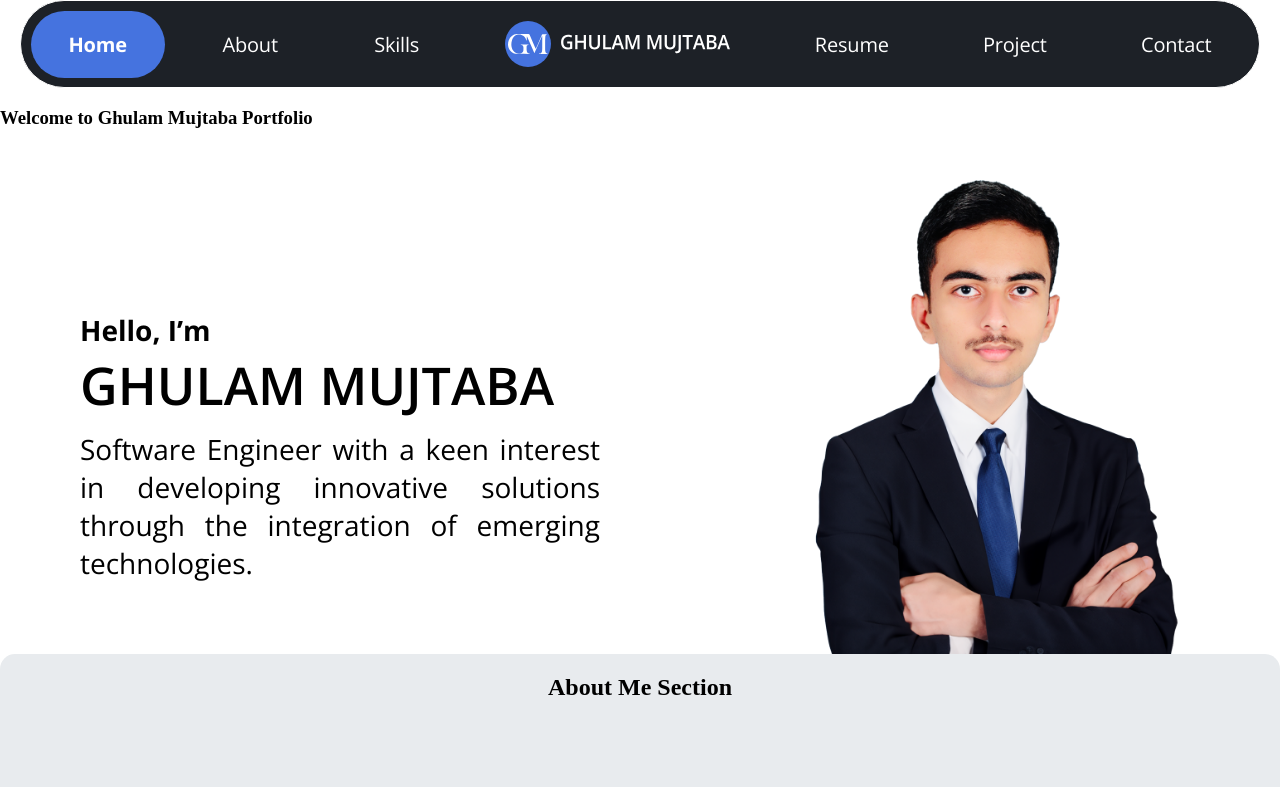
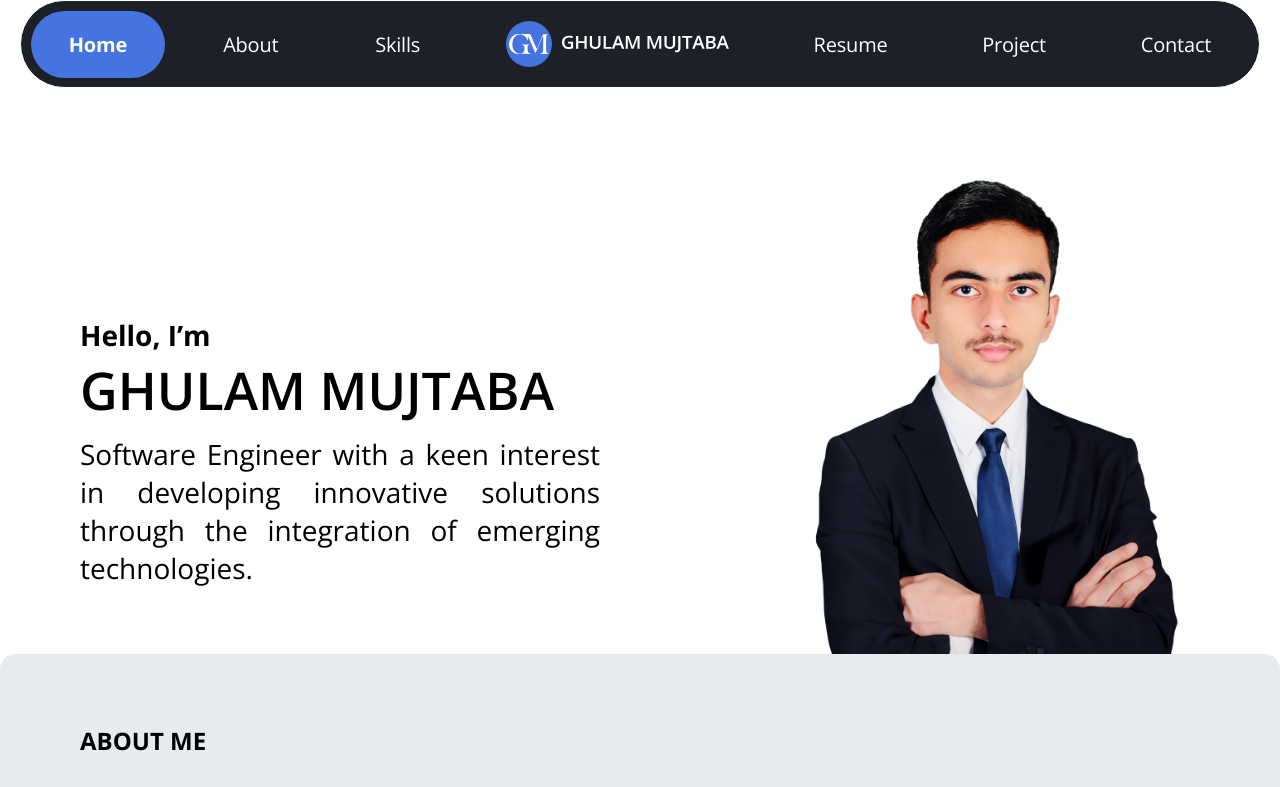
Before and after one commit to ghulam-mujtaba5/MyPortfolio, a Next.js app: page /portfolio in a window 1280 px wide. Shown: the top 787 px of the page. Built offline with nearby package versions, Linux system fonts and the light colour scheme.

Commit message:
Refactor: Remove visually hidden class for accessibility improvements across multiple components

```diff
--- a/components/AboutMe/AboutMeSectionCommon.module.css
+++ b/components/AboutMe/AboutMeSectionCommon.module.css
@@ -27,18 +27,6 @@
     font-weight: lighter;
     line-height: 1.5;
     text-align: justify;
-}
-
-.visually-hidden {
-  position: absolute;
-  width: 1px;
-  height: 1px;
-  padding: 0;
-  margin: -1px;
-  overflow: hidden;
-  clip: rect(0, 0, 0, 0);
-  white-space: nowrap;
-  border: 0;
 }
 
 @media (max-width: 980px) {
--- a/components/AboutMe/AboutMeSectionLight.js
+++ b/components/AboutMe/AboutMeSectionLight.js
@@ -95,25 +95,21 @@ const AboutMeSection = () => {
       initial={{ opacity: 0, y: 50 }}
       animate={controls}
       ref={ref}
-      aria-labelledby="about-me-title"
     >
-      <h2 className="visually-hidden" id="about-me-title">About Me Section</h2>
       <div className={sectionClass}>
-        <motion.h3
+        <motion.h2
           className={titleClass}
           initial={{ opacity: 0, y: -30 }}
           animate={controls}
           transition={{ duration: 0.5, delay: 0.2, ease: 'easeOut' }}
-          tabIndex={0}
         >
           ABOUT ME
-        </motion.h3>
+        </motion.h2>
         <motion.p
           className={descriptionClass}
           initial={{ opacity: 0, y: 20 }}
           animate={controls}
           transition={{ duration: 0.5, delay: 0.4, ease: 'easeOut' }}
-          tabIndex={0}
         >
           I am a Software Engineer with expertise in developing software solutions that integrate emerging technologies such as Data Science, Machine Learning, and AI Development. Dedicated to achieving excellence from ideation and design to development and seamless integration.
         </motion.p>
--- a/components/NavBar_Desktop/nav-bar.js
+++ b/components/NavBar_Desktop/nav-bar.js
@@ -260,8 +260,6 @@ const NavBar = () => {
       <button
         className={styles.home}
         onClick={() => handleScrollToSection("home-section")}
-        aria-label="Go to Home section"
-        tabIndex={0}
       >
         <b className={styles.homeText}>Home</b>
       </button>
@@ -270,10 +268,6 @@ const NavBar = () => {
       <div
         className={styles.about}
         onClick={() => handleScrollToSection("about-section")}
-        role="button"
-        tabIndex={0}
-        aria-label="Go to About section"
-        onKeyPress={e => (e.key === 'Enter' || e.key === ' ') && handleScrollToSection("about-section")}
       >
         <div className={styles.aboutText}>About</div>
       </div>
@@ -282,33 +276,25 @@ const NavBar = () => {
       <div
         className={styles.skills}
         onClick={() => handleScrollToSection("languages-section")}
-        role="button"
-        tabIndex={0}
-        aria-label="Go to Skills section"
-        onKeyPress={e => (e.key === 'Enter' || e.key === ' ') && handleScrollToSection("languages-section")}
       >
         <div className={styles.skillsText}>Skills</div>
       </div>
 
       {/* Logo and Name Animation */}
-      <Link href="http://softbuilt.ghulammujtaba.com" passHref legacyBehavior>
+      <Link href="http://softbuilt.ghulammujtaba.com" passHref>
         <div
           className={styles.logoAnimation}
           onMouseEnter={() => handleMouseHover(true)}
           onMouseLeave={() => handleMouseHover(false)}
-          role="button"
-          tabIndex={0}
-          aria-label="Go to SoftBuilt Home"
-          onKeyPress={e => (e.key === 'Enter' || e.key === ' ') && window.open('http://softbuilt.ghulammujtaba.com', '_blank')}
         >
-          <button className={`${styles.logo} ${hover ? styles.logoHover : ""}`} tabIndex={-1} aria-hidden="true">
+          <button className={`${styles.logo} ${hover ? styles.logoHover : ""}`}>
             <img
               className={styles.logoIcon}
               alt="Logo"
-              src={hover ? "sb.svg" : "gmVectorDark.svg"}
+              src={hover ? "sb.svg" : "gmVectorDark.svg"} // Different SVG based on hover state
               style={{
-                width: hover ? "30px" : "40px",
-                height: hover ? "30px" : "40px",
+                width: hover ? "30px" : "40px", // Adjust width based on hover state
+                height: hover ? "30px" : "40px", // Adjust height based on hover state
               }}
             />
           </button>
@@ -319,7 +305,7 @@ const NavBar = () => {
                 loading="lazy"
                 alt="Ghulam Mujtaba"
                 src="/ghulam-mujtaba.svg"
-                style={{ maxWidth: "100%", height: "auto" }}
+                style={{ maxWidth: "100%", height: "auto" }} // Make the image responsive
               />
             )}
             {hover && (
@@ -327,8 +313,8 @@ const NavBar = () => {
                 className={styles.alternativeNameIcon}
                 loading="lazy"
                 alt="SoftBuilt"
-                src="/sbname.svg"
-                style={{ maxWidth: "100%", height: "auto" }}
+                src="/sbname.svg" // Alternative SVG on hover
+                style={{ maxWidth: "100%", height: "auto" }} // Make the image responsive
               />
             )}
           </div>
@@ -336,14 +322,7 @@ const NavBar = () => {
       </Link>
 
       {/* Resume section */}
-      <div
-        className={styles.resume}
-        onClick={() => handleNavigation("/resume")}
-        role="button"
-        tabIndex={0}
-        aria-label="Go to Resume page"
-        onKeyPress={e => (e.key === 'Enter' || e.key === ' ') && handleNavigation("/resume")}
-      >
+      <div className={styles.resume} onClick={() => handleNavigation("/resume")}>
         <div className={styles.resumeText}>Resume</div>
       </div>
 
@@ -351,10 +330,6 @@ const NavBar = () => {
       <div
         className={styles.project}
         onClick={() => handleScrollToSection("project-section")}
-        role="button"
-        tabIndex={0}
-        aria-label="Go to Project section"
-        onKeyPress={e => (e.key === 'Enter' || e.key === ' ') && handleScrollToSection("project-section")}
       >
         <div className={styles.projectText}>Project</div>
       </div>
@@ -363,10 +338,6 @@ const NavBar = () => {
       <div
         className={styles.contact}
         onClick={() => handleScrollToSection("contact-section")}
-        role="button"
-        tabIndex={0}
-        aria-label="Go to Contact section"
-        onKeyPress={e => (e.key === 'Enter' || e.key === ' ') && handleScrollToSection("contact-section")}
       >
         <div className={styles.contactText}>Contact</div>
       </div>
--- a/components/Projects/Project1.js
+++ b/components/Projects/Project1.js
@@ -1,3 +1,4 @@
+
 import React, { useEffect, useRef, useState } from 'react';
 import { useTheme } from '../../context/ThemeContext';
 import styles from './projectLight.module.css';
@@ -126,8 +127,7 @@ const Frame = () => {
 
   return (
     <div style={{ margin: '0 6%' }}>
-      <h2 className="visually-hidden" id="projects-section-title">Projects Section</h2>
-      <h3 className={frameStyles.frameTitle} tabIndex={0} aria-labelledby="projects-section-title">Projects</h3>
+      <h2 className={frameStyles.frameTitle}>Projects</h2>
       <div className={frameStyles.projectCard1Parent} role="list">
         {projects.map((project, index) => (
           <ProjectCard key={index} project={project} frameStyles={frameStyles} theme={theme} />
--- a/components/Projects/ProjectCommon.module.css
+++ b/components/Projects/ProjectCommon.module.css
@@ -1,3 +1,4 @@
+
 /* ProjectCard1Parent container */
 .projectCard1Parent {
   width: 100%;
@@ -156,19 +157,6 @@
 
 }
 
-/* Visually hidden class for accessibility improvements */
-.visually-hidden {
-  position: absolute;
-  width: 1px;
-  height: 1px;
-  padding: 0;
-  margin: -1px;
-  overflow: hidden;
-  clip: rect(0, 0, 0, 0);
-  white-space: nowrap;
-  border: 0;
-}
-
 /* Media query for small screens */
 @media (max-width: 576px) {
   .projectCard1Parent {
--- a/components/Resume/common.module.css
+++ b/components/Resume/common.module.css
@@ -132,15 +132,3 @@
 
 
 }
-
-.visually-hidden {
-  position: absolute;
-  width: 1px;
-  height: 1px;
-  padding: 0;
-  margin: -1px;
-  overflow: hidden;
-  clip: rect(0, 0, 0, 0);
-  white-space: nowrap;
-  border: 0;
-}
--- a/components/welcome/welcome.js
+++ b/components/welcome/welcome.js
@@ -1,3 +1,4 @@
+
 import React, { useEffect, useState, useRef } from 'react';
 import { useTheme } from '../../context/ThemeContext';
 import { motion, useAnimation } from 'framer-motion';
@@ -77,18 +78,16 @@ const Introduction = () => {
       className={`${commonStyles.container} ${theme === 'dark' ? darkStyles.container : lightStyles.container}`}
       aria-label="Introduction"
     >
-      <h1 className="visually-hidden">Welcome to Ghulam Mujtaba Portfolio</h1>
       <div
         ref={ref}
         className={`${commonStyles.textContainer} ${theme === 'dark' ? darkStyles.textContainer : lightStyles.textContainer}`}
       >
-        <motion.h2
+        <motion.h1
           className={`${commonStyles.text} ${theme === 'dark' ? darkStyles.text : lightStyles.text}`}
           initial={{ opacity: 0, y: 40 }}
           animate={{ opacity: 1, y: 0 }}
           transition={{ duration: 1, ease: 'easeOut' }}
-          whileHover={{ scale: 1.05, color: '#4573df', transition: { duration: 0.3 } }}
-          tabIndex={0}
+          whileHover={{ scale: 1.05, color: '#4573df', transition: { duration: 0.3 } }} // Adjust hover effect
         >
           {helloText}
           <br />
@@ -97,17 +96,16 @@ const Introduction = () => {
             initial={{ opacity: 0, scale: 0.9 }}
             animate={{ opacity: 1, scale: 1 }}
             transition={{ duration: 2, ease: 'easeOut', delay: (helloText.length * 40) / 1000 + 0.5 }}
-            whileHover={{ scale: 1.1, color: '#4573df', transition: { duration: 0.3 } }}
+            whileHover={{ scale: 1.1, color: '#4573df', transition: { duration: 0.3 } }} // Adjust hover effect
           >
             {nameText}
           </motion.span>
-        </motion.h2>
+        </motion.h1>
         <motion.p
           className={`${commonStyles.paragraph} ${theme === 'dark' ? darkStyles.paragraph : lightStyles.paragraph}`}
           initial={{ opacity: 0, y: 30 }}
           animate={controls}
           transition={{ duration: 2, ease: 'easeOut', delay: (helloText.length * 40 + 500 + nameText.length * 40) / 1000 + 1 }}
-          tabIndex={0}
         >
           {descriptionText}
         </motion.p>
--- a/components/welcome/welcomeCommon.module.css
+++ b/components/welcome/welcomeCommon.module.css
@@ -48,18 +48,6 @@
   margin-top: 0;
   font-family: 'Open Sans', sans-serif; /* Ensure the font-family is applied */
   text-align: justify;
-}
-
-.visually-hidden {
-  position: absolute;
-  width: 1px;
-  height: 1px;
-  padding: 0;
-  margin: -1px;
-  overflow: hidden;
-  clip: rect(0, 0, 0, 0);
-  white-space: nowrap;
-  border: 0;
 }
 
 @keyframes fadeIn {
--- a/pages/404.module.css
+++ b/pages/404.module.css
@@ -90,12 +90,6 @@
   filter: brightness(1.1) drop-shadow(0 2px 8px #4573df44);
 }
 
-.homeLink:focus {
-  outline: 2px solid #4573df;
-  outline-offset: 2px;
-  background: rgba(69, 115, 223, 0.08);
-}
-
 .homeBtnText {
   position: relative;
   z-index: 1;
@@ -104,22 +98,6 @@
   display: inline-block;
   border-radius: 8px;
   transition: color 0.2s;
-}
-
-.homeBtnText:focus {
-  outline: none;
-}
-
-.visually-hidden {
-  position: absolute;
-  width: 1px;
-  height: 1px;
-  padding: 0;
-  margin: -1px;
-  overflow: hidden;
-  clip: rect(0, 0, 0, 0);
-  white-space: nowrap;
-  border: 0;
 }
 
 @media (max-width: 600px) {
```
Also changed, not shown: components/Contact/ConatctUs.js (+0 -8 lines), components/Resume/Resume.js (+5 -5 lines), pages/404.js (+2 -5 lines).
